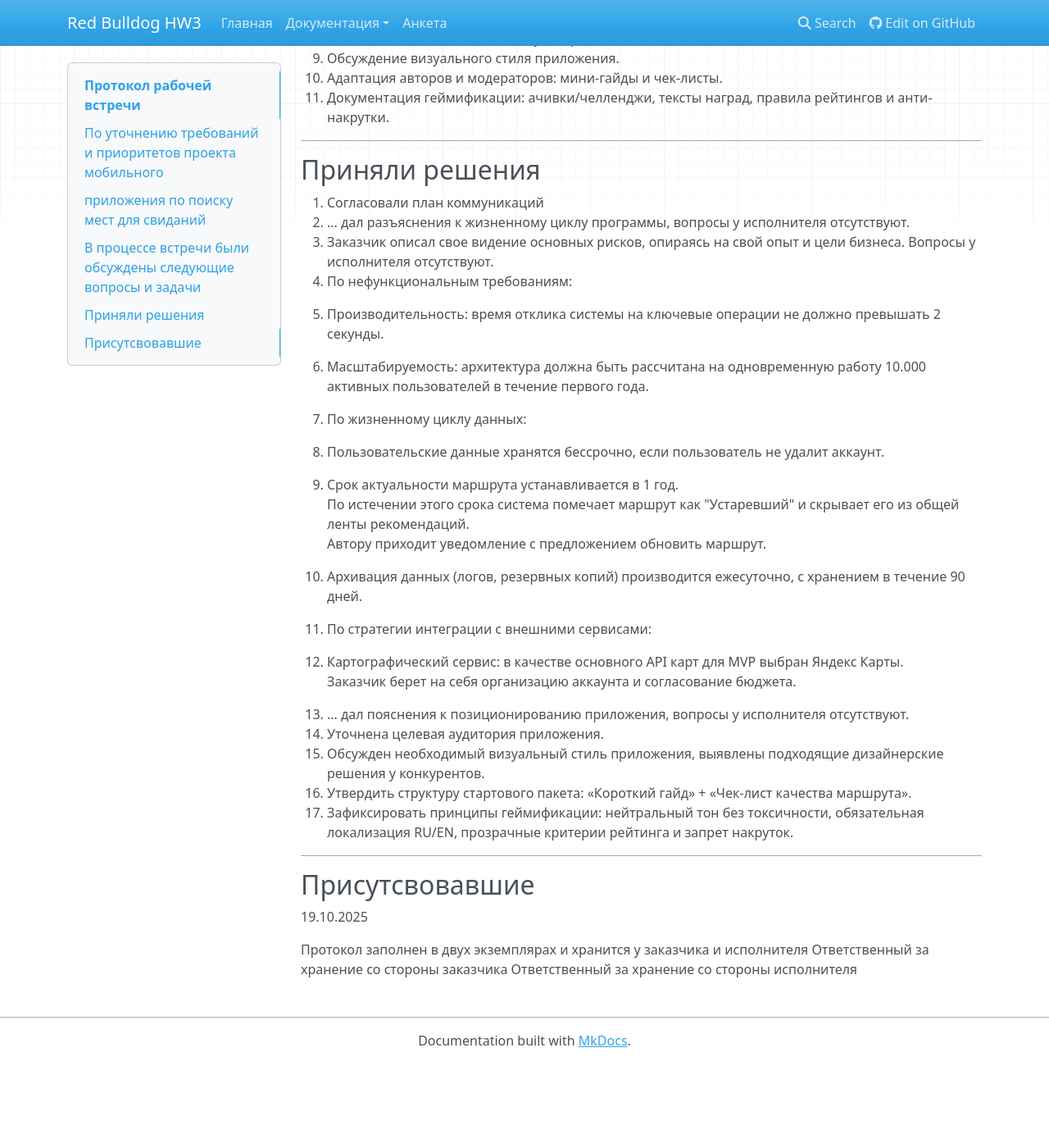
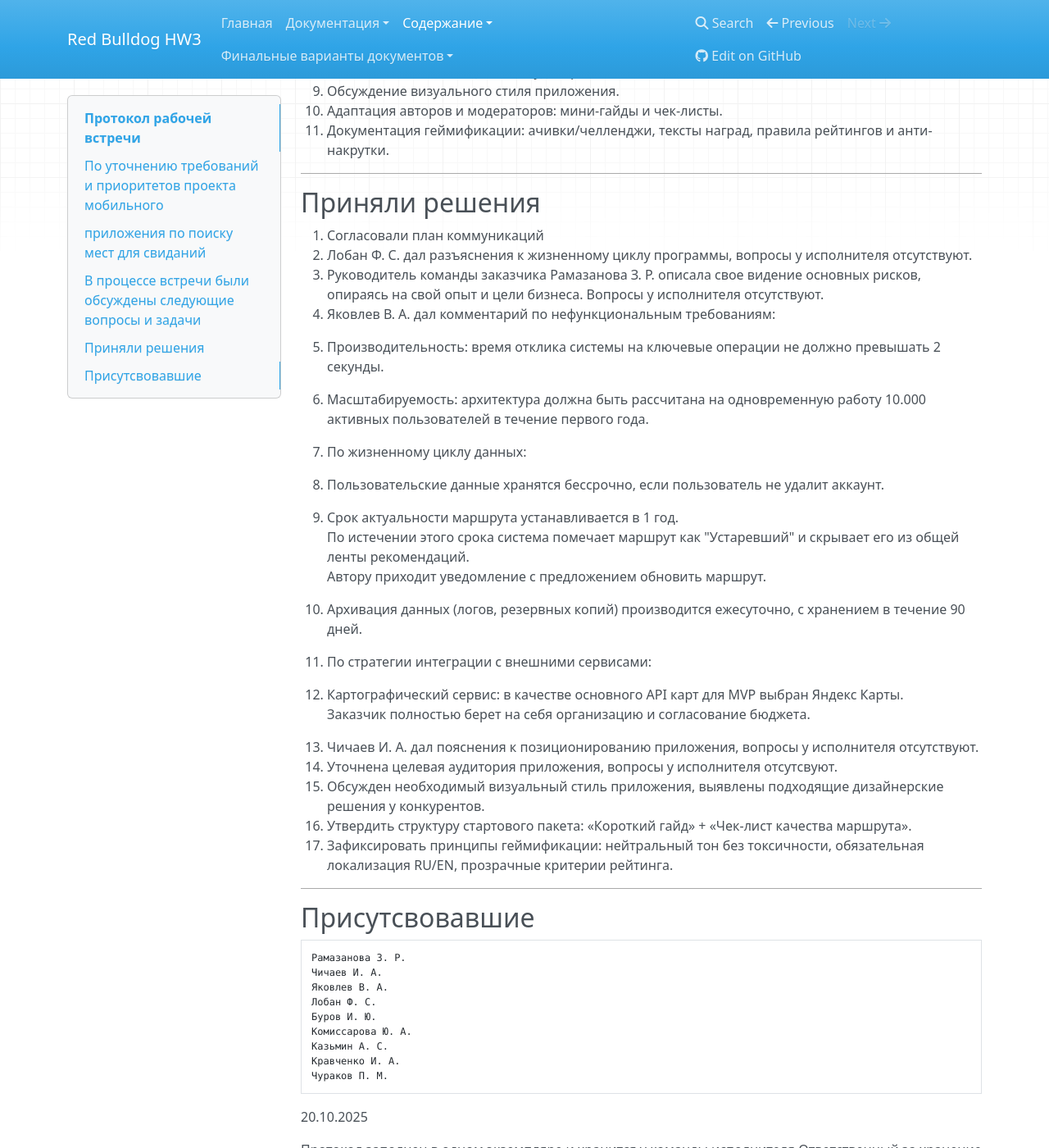
Before and after one commit to exectly7/hw3-groudyna, an MkDocs documentation site: the page built from files/content/interview-protocol.md, in a window 1280 px wide and 1400 px high, scrolled down 620 px. Shown: the whole window at 82% size. Built offline with MkDocs 1.6.1, drawn with Linux system fonts in a browser that asks for light colours; nearby versions of some CDN libraries; before the commit the page ends 1917 px from its top, so only the background shows below that; some of the changed text lies outside the part shown.

```diff
--- a/files/content/interview-protocol.md
+++ b/files/content/interview-protocol.md
@@ -4,13 +4,22 @@
 
 ## приложения по поиску мест для свиданий
 
-**Дата проведения:** 19.10.2025
+**Дата проведения:** 20.10.2025
 **Место проведения:** г. Москва, Покровский бульвар, 11
 **Присутствовали:**
 
 - От заказчика:
+    Рамазанова З. Р.
+    Чичаев И. А.
+    Яковлев В. А.
+    Лобан Ф. С.
 
 - От исполнителя:
+    Буров И. Ю.
+    Комиссарова Ю. А.
+    Казьмин А. С.
+    Кравченко И. А.
+    Чураков П. М.
 
 ---
 
@@ -33,10 +42,10 @@
 ## Приняли решения
 
 1. Согласовали план коммуникаций
-2. ... дал разъяснения к жизненному циклу программы, вопросы у исполнителя отсутствуют.
-3. Заказчик описал свое видение основных рисков, опираясь на свой опыт и цели бизнеса. Вопросы у исполнителя отсутствуют.
-4. По нефункциональным требованиям:
-
+2. Лобан Ф. С. дал разъяснения к жизненному циклу программы, вопросы у исполнителя отсутствуют.
+3. Руководитель команды заказчика Рамазанова З. Р. описала свое видение основных рисков,
+опираясь на свой опыт и цели бизнеса. Вопросы у исполнителя отсутствуют.
+4. Яковлев В. А. дал комментарий по нефункциональным требованиям:
 
    - Производительность: время отклика системы на ключевые операции не должно превышать 2 секунды.
 
@@ -56,20 +65,29 @@
 6. По стратегии интеграции с внешними сервисами:
 
    - Картографический сервис: в качестве основного API карт для MVP выбран Яндекс Карты.
-     Заказчик берет на себя организацию аккаунта и согласование бюджета.
-7. ... дал пояснения к позиционированию приложения, вопросы у исполнителя отсутствуют.
-8. Уточнена целевая аудитория приложения.
+    Заказчик полностью берет на себя организацию и согласование бюджета.
+7. Чичаев И. А. дал пояснения к позиционированию приложения, вопросы у исполнителя отсутствуют.
+8. Уточнена целевая аудитория приложения, вопросы у исполнителя отсутсвуют.
 9. Обсужден необходимый визуальный стиль приложения, выявлены подходящие дизайнерские решения у конкурентов.
 10. Утвердить структуру стартового пакета: «Короткий гайд» + «Чек-лист качества маршрута».
 11. Зафиксировать принципы геймификации:
-нейтральный тон без токсичности, обязательная локализация RU/EN, прозрачные критерии рейтинга и запрет накруток.
+нейтральный тон без токсичности, обязательная локализация RU/EN, прозрачные критерии рейтинга.
 
 ---
 
 ## Присутсвовавшие
 
-19.10.2025
+    Рамазанова З. Р.
+    Чичаев И. А.
+    Яковлев В. А.
+    Лобан Ф. С.
+    Буров И. Ю.
+    Комиссарова Ю. А.
+    Казьмин А. С.
+    Кравченко И. А.
+    Чураков П. М.
 
-Протокол заполнен в двух экземплярах и хранится у заказчика и исполнителя
-Ответственный за хранение со стороны заказчика
-Ответственный за хранение со стороны исполнителя
+20.10.2025
+
+Протокол заполнен в одном экземпляре и хранится у команды исполнителя
+Ответственный за хранение Буров И. Ю.
--- a/mkdocs.yml
+++ b/mkdocs.yml
@@ -10,4 +10,13 @@ nav:
       - Процесс: docs/contribution.md
       - Работа команды: docs/workflow.md
       - CI/CD: docs/ci-cd.md
-  - Анкета: content/questionnaire.md
+  - Содержание:
+      - Анкета: content/questionnaire.md
+      - Заполненная анкета: content/questionnaire.md
+      - Повестка рабочей встречи: content/interview-questions.md
+      - Протокол рабочей встречи: content/interview-protocol.md
+      - План коммуникаций: content/interview-protocol.md
+  - Финальные варианты документов:
+      - Финальная анкета: final/questionnaire-final.md
+      - Финальная повестка рабочей встречи: final/interview-final.md
+      - Финальный план коммуникаций: final/communication-plan-final.md
```
Also changed, not shown: README.md (+14 -1 lines), files/content/communication-plan.md (+10 -8 lines), files/content/questionnaire-filled.md (added, +230 -0 lines), files/docs/contribution.md (+1 -0 lines), files/index.md (+14 -1 lines), 3 other files.
